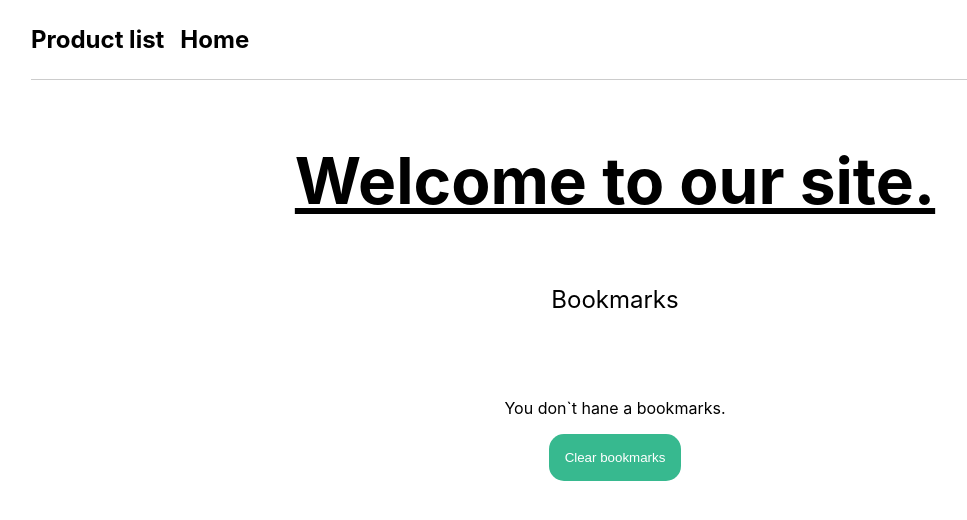
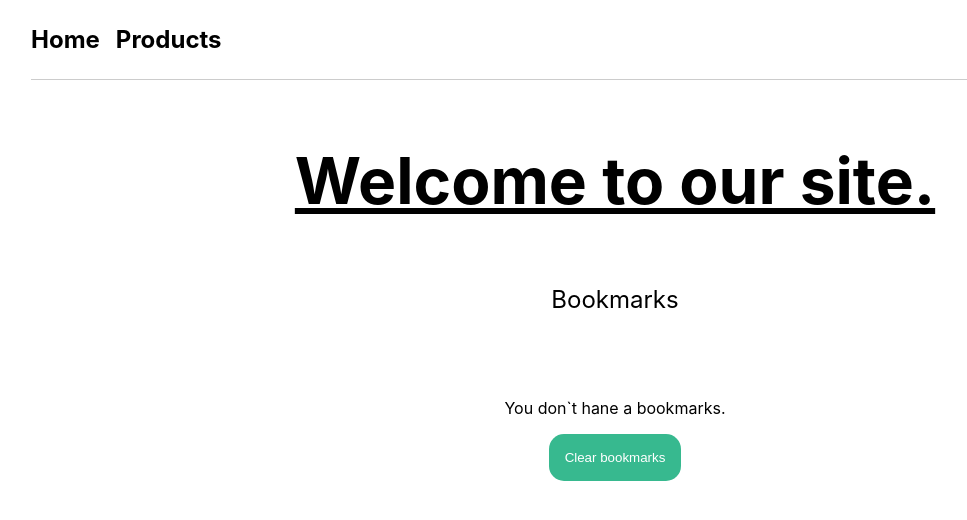
Before and after one commit to Alan4101/NextJs-Product-, a Next.js app: page / in a window 1280 px wide. Shown: the top 520 px of the page, without its empty margins (25-992 px from the left). Built offline with nearby package versions, Linux system fonts and the light colour scheme.

Commit message:
clearning

```diff
--- a/components/Navigation.jsx
+++ b/components/Navigation.jsx
@@ -7,13 +7,13 @@ export default function Navigation() {
     <nav className={cls.nav}>
       <ul className={cls.navWrapper}>
         <li className={cls.navItem}>
-          <Link href="/products/product-list">
-            <a>Product list</a>
+          <Link href="/">
+            <a>Home</a>
           </Link>
         </li>
         <li className={cls.navItem}>
-          <Link href="/">
-            <a>Home</a>
+          <Link href="/products/ProductList">
+            <a>Products</a>
           </Link>
         </li>
       </ul>
--- a/db.json
+++ b/db.json
@@ -1,5 +1,5 @@
 {
-  "posts":[
+  "products":[
      {
        "id": 1,
        "img": "https://ipartner.com.ua/image/catalog/11%20pro%20(Max)%20orig/96709.png",
--- a/lib/products.js
+++ b/lib/products.js
@@ -4,7 +4,7 @@ import { config } from '../config';
 
 // getting array all id for get
 export async function getAllIds(){
-  const data = await getAll(config.urlApi, 'posts')
+  const data = await getAll(config.urlApi, 'products')
   return data.map(element => {
     return {
       params: {
--- a/pages/index.js
+++ b/pages/index.js
@@ -7,10 +7,14 @@ import styled from "styled-components";
 import Layout from "../components/Layout";
 import StyleButton from "../components/StyleButton";
 
-import {
-  getItemsFromLocalStorage,
+import {getItemsFromLocalStorage,
   handlerClearLocalStorage,
 } from "../lib/utils";
+
+import { Link } from 'next/link';
+import { getById } from "../lib/products";
+import { config } from './../config';
+
 
 const Title = styled.h1`
   margin: 0;
@@ -22,20 +26,35 @@ const Title = styled.h1`
 
 export default function Home() {
   const [state, setState] = useState([]);
-
+  const [product, setProduct] = useState({
+    id: '',
+    title:''
+  });
   useEffect(() => {
     const items = getItemsFromLocalStorage("id");
-    if (items) {
-      setState([...state, ...items]);
-    } else {
-      setState([]);
-    }
+    items ? setState([...state, ...items]) : setState([]);
+
+    // const getProduct = async () =>{
+    //  for (let i = 0; i < items.length; i++) {
+    //   const data = await getById(items[i], config.urlApi, 'products')
+    //   setProduct(prev => {
+    //     return{
+    //       ...prev,
+    //       id: data[0].id,
+    //       title: data[0].title
+    //     }
+    //   })
+    //   }
+    // }
+    // getProduct()
+
   }, []);
 
   const clearLocalStorageIds = () => {
     setState([]);
     handlerClearLocalStorage("id");
   };
+
   return (
     <Layout titleSite="Home">
       <div className={styles.container}>
@@ -44,20 +63,20 @@ export default function Home() {
           <p className={styles.description}>Bookmarks</p>
 
           <div className={styles.grid}>
-            {state.length ? (
+            {
+              state.length ? (
                 state.map((el) => (
                     <a
                     key={el}
-                  href="https://nextjs.org/docs"
                     className={styles.card}
                   >
                     <h2>{el} &rarr;</h2>
-                  <p>ss</p>
                   </a>
                 ))
               ) : (
                 <p>You don`t hane a bookmarks.</p>
-            )}
+              )
+            }
           </div>
           <StyleButton handler={clearLocalStorageIds} data="id">
             Clear bookmarks
--- a/pages/products/ProductList.jsx
+++ b/pages/products/ProductList.jsx
@@ -8,7 +8,7 @@ import { getAll } from "../../lib/products";
 import { config } from "../../config";
 
 export async function getServerSideProps() {
-  const data = await getAll(config.urlApi, "posts");
+  const data = await getAll(config.urlApi, "products");
   return {
     props: { data },
   };
--- a/pages/products/[id].js
+++ b/pages/products/[id].js
@@ -5,7 +5,7 @@ import { getAllIds, getById } from "../../lib/products";
 import { handlerAddToBookmarks } from "../../lib/utils";
 
 import { config } from "../../config";
-
+/** next functions for the ssr */
 export async function getStaticPaths() {
   const paths = await getAllIds();
   return {
@@ -14,13 +14,14 @@ export async function getStaticPaths() {
   };
 }
 export async function getStaticProps({ params }) {
-  const product = await getById(params.id, config.urlApi, "posts");
+  const product = await getById(params.id, config.urlApi, "products");
   return {
     props: {
       product,
     },
   };
 }
+/** end */
 export default function Product({ product }) {
   const [item] = product;
 
```
Also changed, not shown: components/ProductItem.jsx (+7 -9 lines). Lines whose indentation alone changed are shown as unchanged.
